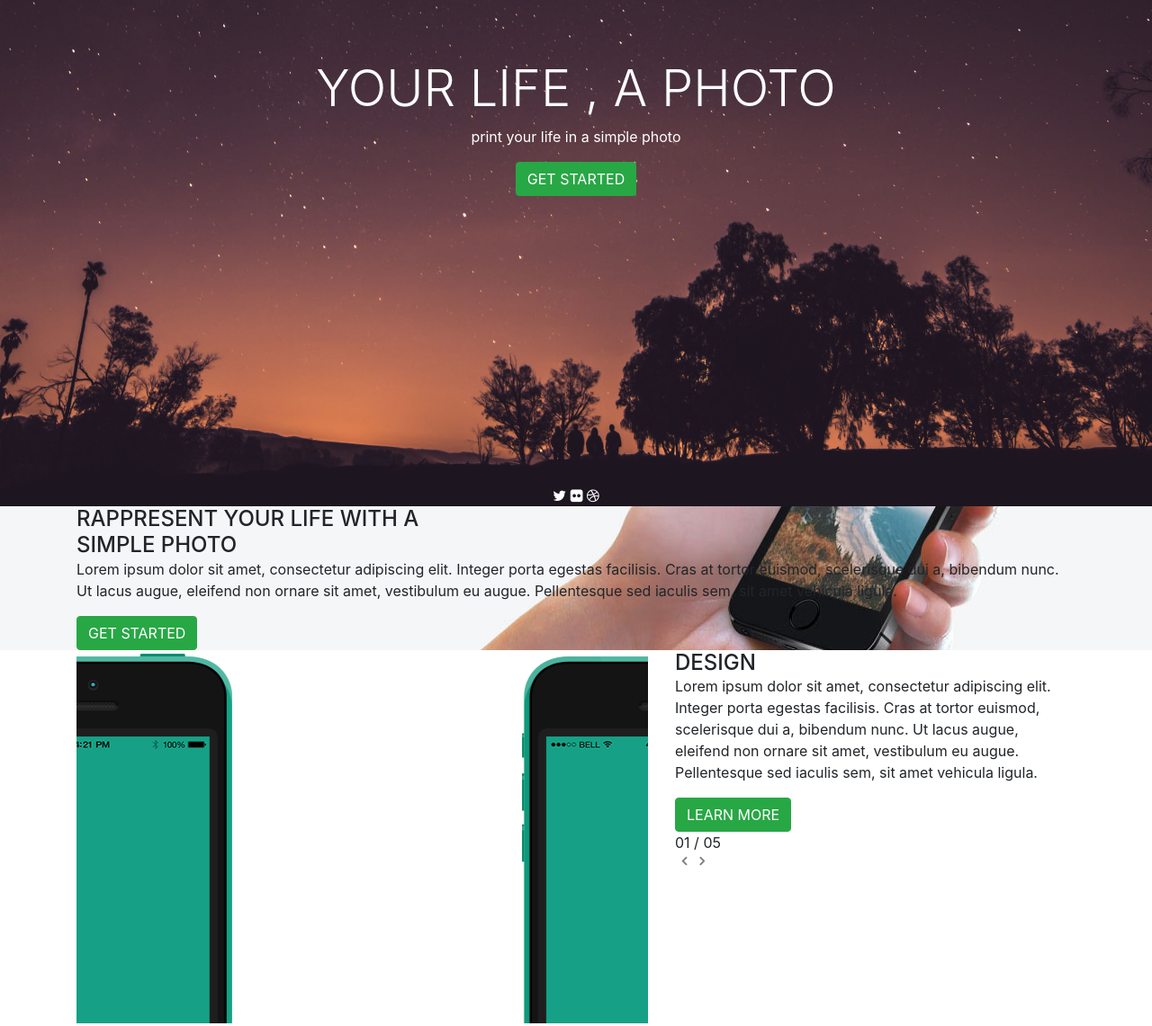
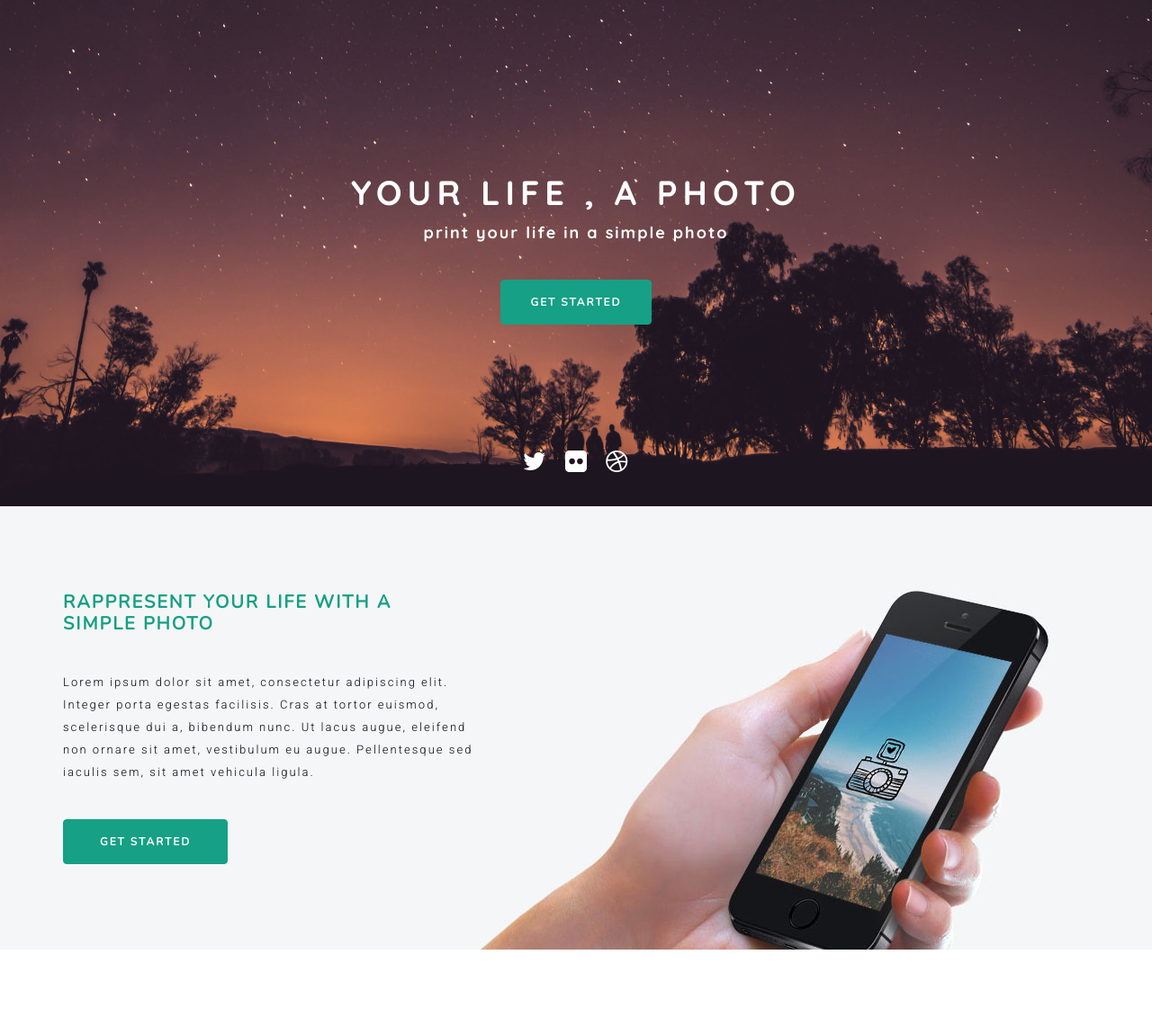
Before and after one commit to serafia/Photoapp, a plain HTML site: page index.html in a window 1280 px wide. Shown: the part 237-1378 px from the top of the page at 90% size. Drawn offline with nearby package versions, Linux system fonts and the light colour scheme.

Commit message:
Modify style.css

```diff
--- a/style/style.css
+++ b/style/style.css
@@ -1,30 +1,143 @@
+@import url('https://fonts.googleapis.com/css?family=Heebo:100,300,400,500,700,800,900|Nunito: 200, 300, 400, 600, 700, 800, 900|Quicksand:400,500,700');
+
+body {
+	font-family: 'Nunito', sans-serif;
+	letter-spacing: 2px;
+}
+p {
+	font-size: 13px;
+	font-family: 'Heebo', sans-serif;
+	font-weight: 300;
+	line-height: 25px;
+	padding-bottom: 40px;
+	margin-bottom: 0;
+
+}
+.btn {
+	padding: 15px 40px;
+	font-size: 12px;
+	font-weight: 700;
+	letter-spacing: 2px;
+	background-color: #16a085;
+	border-color: #16a085;
+}
+
+
+
+
+
+
+
+
+
+
+
+
+
+/* header */
 header {
 	background: url("../img/hero.jpg") center bottom/cover;
 	height: 100vh;
 	position: relative;
 }
+
+/* navbar */
+.nav-link a {
+	font-weight: 800;
+	letter-spacing: 3px;
+	font-size: 15px;
+	padding-top: 30px;
+	padding-bottom: 0;
+}
+.nav-link .navbar-brand {
+
+	padding: 2px 55px 0 55px;
+}
+
+/* hero */
 .hero {
-	padding: 165px 0 175px;
+	padding: 300px 0 175px;
+
+}
+.hero h1 {
+	font-family: 'Quicksand', sans-serif;
+	font-size: 38px;
+	font-weight: 900;
+	letter-spacing: 6px;
+}
+.hero p {
+	font-family: 'Quicksand', sans-serif;
+	font-size: 18px;
+	font-weight: 700;
+}
+.hero .btn {
+	padding: 15px 32px;
 }
 .icons {
+	padding-bottom: 28px;
 	margin: 0 auto;
 	position: absolute;
 	bottom: 0;
+	font-size: 28px;
+}
+.icons i {
+	padding: 0 5px;
+}
 
-}
+/* photoapp */
 .photo {
 	background-image: url("../img/hand-phone.jpg");
 	background-position: right bottom;
 	background-repeat: no-repeat;
+	padding: 95px 0;
 }
 #photoapp {
 	background-color: #f5f6f7;
 }
+.photoapp-header {
+	color: #16a085;
+	font-size: 20px;
+	font-weight: 800;
+	padding-bottom: 40px;
+}
+.photo p {
+	width: 40%;
+}
+
+/* design */
+.design {
+	padding: 130px 0 0 0;
+}
+.design-header {
+	color: #16a085;
+	font-size: 20px;
+	font-weight: 800;
+	padding-bottom: 40px;
+}
+.design-button {
+	margin-bottom: 40px;
+}
+.number {
+	font-size: 12px;
+	font-weight: 900;
+}
 .next-prev a {
 	position: relative;
-	width: 20px;
+	width: 30px;
+	color: #000;
+	opacity: 1;
+
 }
-.next-prev a i {
+.next-prev a .fa {
 	color: #000;
-	font-weight: bold;
+	font-size: 35px;
+	font-weight: 500;
+
 }
+.carousel-control-next {
+	padding-left: 5px;
+}
+.carousel-control-prev i {
+	position: absolute;
+	left: 0;
+}
```
